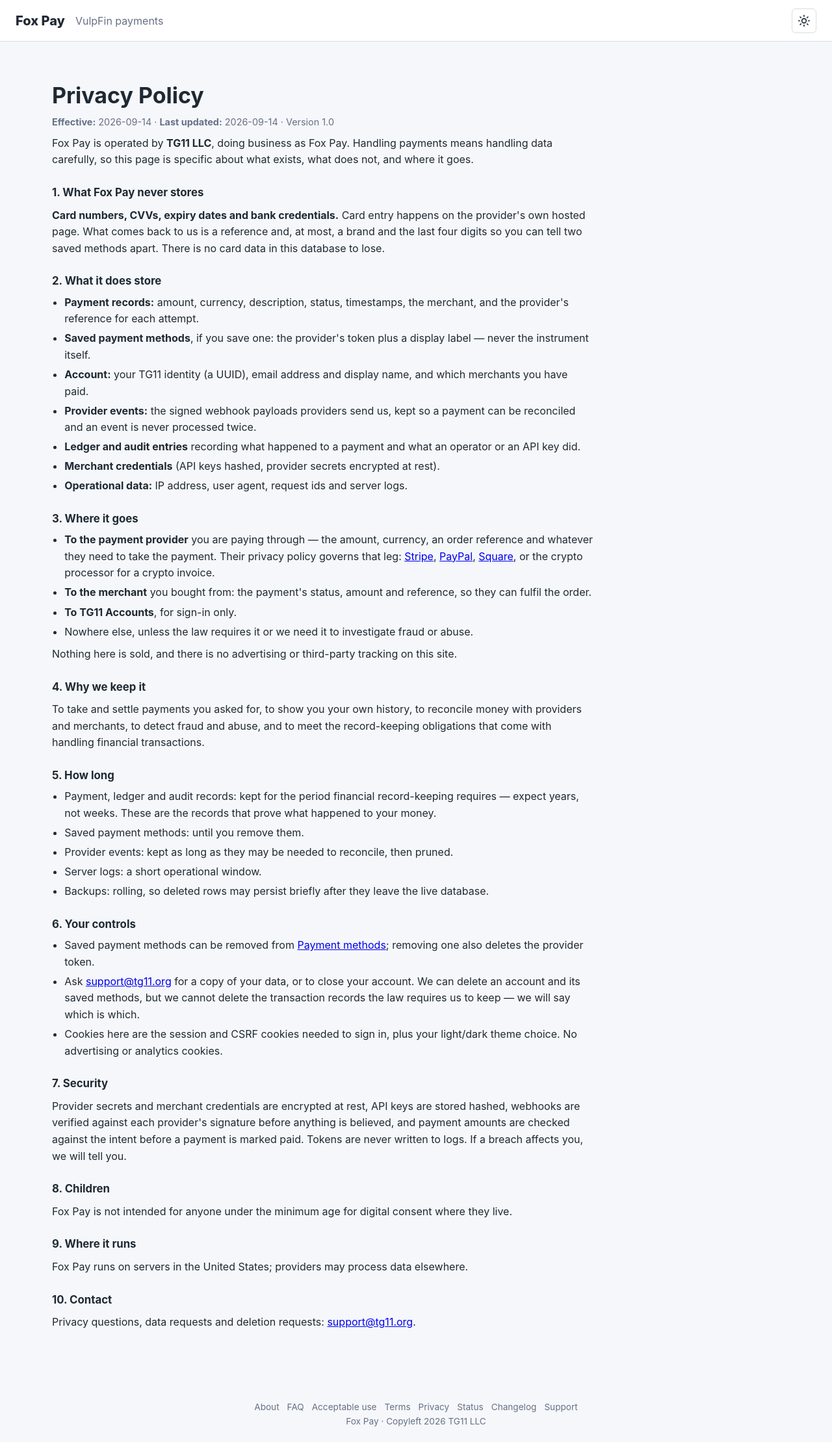
After one commit to VulpFin/FoxPay, a Django app: page /privacy/ in a window 1280 px wide. The commit adds this page. Shown: the whole page at 65% size. Run offline with Django 5.2, Linux system fonts and the light colour scheme.

Commit message:
Add the information pages: about, terms, privacy, acceptable use, FAQ, support, status, changelog
A payment service has to be able to answer "who are you, what do you do with my
card, and who do I talk to" without anyone signing in. These pages do that, in
a new apps.pages app that touches nothing else: static renders, except /status/,
which asks the database one question.

The content is specific where it matters rather than boilerplate:

* Privacy leads with what Fox Pay never stores - card numbers, CVVs, bank
  credentials - and then writes out what it does hold and which provider each
  leg of a payment goes to.
* Terms separate the payer from the merchant: Fox Pay is not the seller, not a
  bank, not a custodian, and refunds start with the merchant.
* Acceptable use carries the prohibited-business list a payment route needs,
  and says that each provider's list applies on top of ours.
* Status reports a summary on purpose, and says plainly what it cannot see - a
  provider outage shows up on the payment, not here.

Operator named as TG11 LLC dba Fox Pay; support@tg11.org throughout. Footer on
every page links the lot. 53 tests still pass.

Co-Authored-By: Claude Opus 5 <noreply@anthropic.com>
Claude-Session: https://claude.ai/code/session_01FSapXkqeR9Tw9DsBL2HQHo

```diff
--- /dev/null
+++ b/apps/pages/urls.py
@@ -0,0 +1,15 @@
+from django.urls import path
+
+from . import views
+
+
+urlpatterns = [
+    path("about/", views.about, name="page_about"),
+    path("terms/", views.terms, name="page_terms"),
+    path("privacy/", views.privacy, name="page_privacy"),
+    path("guidelines/", views.guidelines, name="page_guidelines"),
+    path("faq/", views.faq, name="page_faq"),
+    path("support/", views.support, name="page_support"),
+    path("status/", views.status, name="page_status"),
+    path("changelog/", views.changelog, name="page_changelog"),
+]
--- /dev/null
+++ b/apps/pages/views.py
@@ -0,0 +1,65 @@
+"""The pages a payment service owes the people using it.
+
+Static renders, except /status, which asks the database one question. They are
+deliberately independent of the payment machinery so they still answer when a
+provider or a worker is having a bad day.
+"""
+from django.db import connection
+from django.shortcuts import render
+from django.views.decorators.http import require_GET
+
+# One place to bump when the policies change; every policy page shows it.
+POLICY = {"effective": "2026-09-14", "updated": "2026-09-14", "version": "1.0"}
+
+
+def _page(request, name, extra=None):
+    return render(request, f"pages/{name}.html", {"policy": POLICY, **(extra or {})})
+
+
+@require_GET
+def about(request):
+    return _page(request, "about")
+
+
+@require_GET
+def terms(request):
+    return _page(request, "terms")
+
+
+@require_GET
+def privacy(request):
+    return _page(request, "privacy")
+
+
+@require_GET
+def guidelines(request):
+    return _page(request, "guidelines")
+
+
+@require_GET
+def faq(request):
+    return _page(request, "faq")
+
+
+@require_GET
+def support(request):
+    return _page(request, "support")
+
+
+@require_GET
+def changelog(request):
+    return _page(request, "changelog")
+
+
+@require_GET
+def status(request):
+    """A summary, not a diagnostic. Whether Fox Pay is serving and whether its
+    database answers; nothing that would help someone map the deployment."""
+    database = True
+    try:
+        with connection.cursor() as cursor:
+            cursor.execute("SELECT 1")
+            cursor.fetchone()
+    except Exception:
+        database = False
+    return _page(request, "status", {"overall": "ok" if database else "degraded", "database": database})
--- a/foxpay/settings.py
+++ b/foxpay/settings.py
@@ -32,6 +32,7 @@ INSTALLED_APPS = [
     "django.contrib.staticfiles",
     "apps.accounts",
     "apps.payments",
+    "apps.pages",
     "tg11_auth",
 ]
 
--- a/foxpay/urls.py
+++ b/foxpay/urls.py
@@ -17,5 +17,6 @@ urlpatterns = [
     path("payment-methods/add/<slug:merchant_slug>/<str:provider>/", account_views.add_payment_method, name="account_add_payment_method"),
     path("payment-methods/remove/<uuid:method_uuid>/", account_views.remove_payment_method, name="account_remove_payment_method"),
     path("connections/", account_views.connections, name="account_connections"),
+    path("", include("apps.pages.urls")),
     path("", include("apps.payments.urls")),
 ]
--- a/static/foxpay/app.css
+++ b/static/foxpay/app.css
@@ -590,3 +590,23 @@ th {
     overflow-x: auto;
   }
 }
+
+/* ---- information pages (about, policies, status, changelog) ---- */
+.prose { max-width: 52rem; line-height: 1.6; }
+.prose h1 { margin: 0.2rem 0 0.6rem; }
+.prose h2 { margin: 1.5rem 0 0.4rem; font-size: 1.05rem; }
+.prose p { margin: 0.55rem 0; }
+.prose ul { padding-left: 1.2rem; margin: 0.4rem 0; }
+.prose li { margin: 0.28rem 0; }
+.prose .lead { font-size: 1.05rem; }
+.policy-meta { margin: 0.2rem 0 1.2rem; font-size: 0.9rem; }
+.statusline { margin: 0.4rem 0 1rem; }
+.state-pill.ok { background: #124b3c; color: #b8ffe9; }
+.state-pill.bad { background: #5a1f2a; color: #ffd0d6; }
+.changelog section { margin: 1.5rem 0; }
+.changelog section h2 { border-bottom: 1px solid var(--line); padding-bottom: 0.3rem; }
+.site-footer { margin: 2.5rem auto 1.5rem; padding: 0 1rem; text-align: center; font-size: 0.85rem; }
+.site-footer p { margin: 0.4rem 0 0; }
+.footlinks { display: flex; flex-wrap: wrap; gap: 0.75rem; justify-content: center; }
+.footlinks a { color: var(--muted); text-decoration: none; }
+.footlinks a:hover { color: var(--ink); text-decoration: underline; }
--- /dev/null
+++ b/templates/pages/_meta.html
@@ -0,0 +1,6 @@
+{# Shared policy header - one place to change the dates on every policy page. #}
+<p class="policy-meta muted">
+  <strong>Effective:</strong> {{ policy.effective }} &middot;
+  <strong>Last updated:</strong> {{ policy.updated }} &middot;
+  Version {{ policy.version }}
+</p>
--- /dev/null
+++ b/templates/pages/privacy.html
@@ -0,0 +1,101 @@
+{% extends "payments/base.html" %}
+{% block title %}Privacy Policy · Fox Pay{% endblock %}
+{% block content %}
+<article class="account-section prose">
+  <h1>Privacy Policy</h1>
+  {% include "pages/_meta.html" %}
+
+  <p>
+    Fox Pay is operated by <b>TG11 LLC</b>, doing business as Fox Pay. Handling payments means
+    handling data carefully, so this page is specific about what exists, what does not, and where
+    it goes.
+  </p>
+
+  <h2>1. What Fox Pay never stores</h2>
+  <p>
+    <b>Card numbers, CVVs, expiry dates and bank credentials.</b> Card entry happens on the
+    provider's own hosted page. What comes back to us is a reference and, at most, a brand and the
+    last four digits so you can tell two saved methods apart. There is no card data in this
+    database to lose.
+  </p>
+
+  <h2>2. What it does store</h2>
+  <ul>
+    <li><b>Payment records:</b> amount, currency, description, status, timestamps, the merchant, and
+      the provider's reference for each attempt.</li>
+    <li><b>Saved payment methods</b>, if you save one: the provider's token plus a display label —
+      never the instrument itself.</li>
+    <li><b>Account:</b> your TG11 identity (a UUID), email address and display name, and which
+      merchants you have paid.</li>
+    <li><b>Provider events:</b> the signed webhook payloads providers send us, kept so a payment can
+      be reconciled and an event is never processed twice.</li>
+    <li><b>Ledger and audit entries</b> recording what happened to a payment and what an operator or
+      an API key did.</li>
+    <li><b>Merchant credentials</b> (API keys hashed, provider secrets encrypted at rest).</li>
+    <li><b>Operational data:</b> IP address, user agent, request ids and server logs.</li>
+  </ul>
+
+  <h2>3. Where it goes</h2>
+  <ul>
+    <li><b>To the payment provider</b> you are paying through — the amount, currency, an order
+      reference and whatever they need to take the payment. Their privacy policy governs that leg:
+      <a href="https://stripe.com/privacy" rel="noopener">Stripe</a>,
+      <a href="https://www.paypal.com/us/legalhub/privacy-full" rel="noopener">PayPal</a>,
+      <a href="https://squareup.com/us/en/legal/general/privacy" rel="noopener">Square</a>, or the
+      crypto processor for a crypto invoice.</li>
+    <li><b>To the merchant</b> you bought from: the payment's status, amount and reference, so they
+      can fulfil the order.</li>
+    <li><b>To TG11 Accounts</b>, for sign-in only.</li>
+    <li>Nowhere else, unless the law requires it or we need it to investigate fraud or abuse.</li>
+  </ul>
+  <p>Nothing here is sold, and there is no advertising or third-party tracking on this site.</p>
+
+  <h2>4. Why we keep it</h2>
+  <p>
+    To take and settle payments you asked for, to show you your own history, to reconcile money
+    with providers and merchants, to detect fraud and abuse, and to meet the record-keeping
+    obligations that come with handling financial transactions.
+  </p>
+
+  <h2>5. How long</h2>
+  <ul>
+    <li>Payment, ledger and audit records: kept for the period financial record-keeping requires —
+      expect years, not weeks. These are the records that prove what happened to your money.</li>
+    <li>Saved payment methods: until you remove them.</li>
+    <li>Provider events: kept as long as they may be needed to reconcile, then pruned.</li>
+    <li>Server logs: a short operational window.</li>
+    <li>Backups: rolling, so deleted rows may persist briefly after they leave the live database.</li>
+  </ul>
+
+  <h2>6. Your controls</h2>
+  <ul>
+    <li>Saved payment methods can be removed from
+      <a href="/payment-methods/">Payment methods</a>; removing one also deletes the provider token.</li>
+    <li>Ask <a href="mailto:support@tg11.org">support@tg11.org</a> for a copy of your data, or to
+      close your account. We can delete an account and its saved methods, but we cannot delete the
+      transaction records the law requires us to keep — we will say which is which.</li>
+    <li>Cookies here are the session and CSRF cookies needed to sign in, plus your light/dark theme
+      choice. No advertising or analytics cookies.</li>
+  </ul>
+
+  <h2>7. Security</h2>
+  <p>
+    Provider secrets and merchant credentials are encrypted at rest, API keys are stored hashed,
+    webhooks are verified against each provider's signature before anything is believed, and
+    payment amounts are checked against the intent before a payment is marked paid. Tokens are
+    never written to logs. If a breach affects you, we will tell you.
+  </p>
+
+  <h2>8. Children</h2>
+  <p>Fox Pay is not intended for anyone under the minimum age for digital consent where they live.</p>
+
+  <h2>9. Where it runs</h2>
+  <p>Fox Pay runs on servers in the United States; providers may process data elsewhere.</p>
+
+  <h2>10. Contact</h2>
+  <p>
+    Privacy questions, data requests and deletion requests:
+    <a href="mailto:support@tg11.org">support@tg11.org</a>.
+  </p>
+</article>
+{% endblock %}
--- a/templates/payments/base.html
+++ b/templates/payments/base.html
@@ -39,5 +39,18 @@
     {% if messages %}<div class="flash-stack" role="status">{% for message in messages %}<p class="flash">{{ message }}</p>{% endfor %}</div>{% endif %}
     {% block content %}{% endblock %}
   </main>
+  <footer class="site-footer">
+    <nav class="footlinks" aria-label="Information">
+      <a href="/about/">About</a>
+      <a href="/faq/">FAQ</a>
+      <a href="/guidelines/">Acceptable use</a>
+      <a href="/terms/">Terms</a>
+      <a href="/privacy/">Privacy</a>
+      <a href="/status/">Status</a>
+      <a href="/changelog/">Changelog</a>
+      <a href="/support/">Support</a>
+    </nav>
+    <p class="muted">Fox Pay &middot; Copyleft 2026 TG11 LLC</p>
+  </footer>
 </body>
 </html>
```
Also changed, not shown: apps/pages/apps.py (added, +7 -0 lines), templates/pages/about.html (added, +56 -0 lines), templates/pages/changelog.html (added, +67 -0 lines), templates/pages/faq.html (added, +82 -0 lines), templates/pages/guidelines.html (added, +62 -0 lines), templates/pages/status.html (added, +47 -0 lines), templates/pages/support.html (added, +57 -0 lines), templates/pages/terms.html (added, +97 -0 lines), apps/pages/__init__.py (added).
